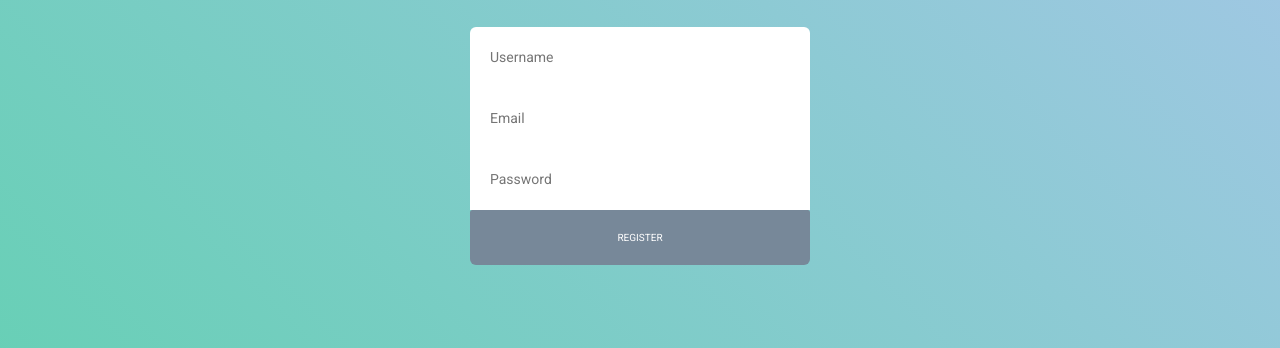
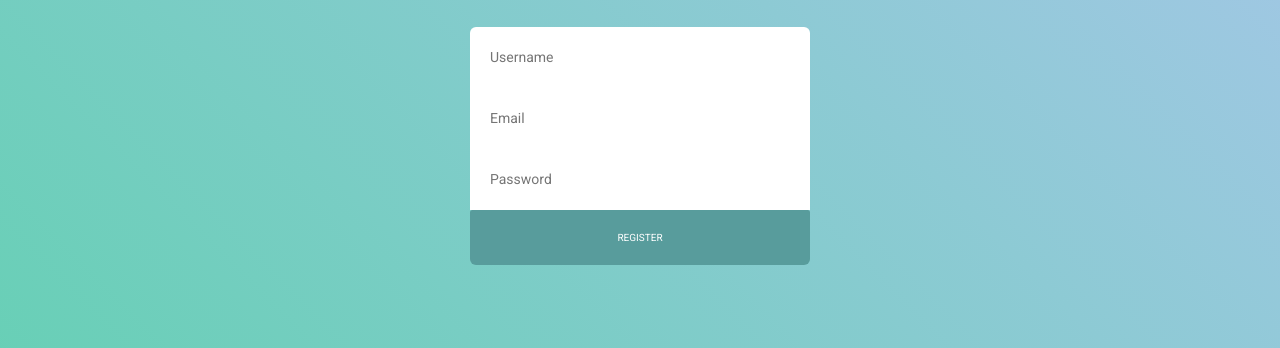
Before and after one commit to swet09/FULLSTACK-PROJECT, a website: page public/app/views/register.html in a window 1280 px wide. Shown: the part 452-800 px from the top of the page. Drawn offline with nearby package versions, Linux system fonts and the light colour scheme; files that its build step writes are made by us from their sources.

Commit message:
button bg changed

```diff
--- a/public/assets/css/register.css
+++ b/public/assets/css/register.css
@@ -82,11 +82,14 @@
   outline: 0;
   border: 0;
   color: white;
-    background: lightslategray;
+  background: white;
   cursor: pointer;
 
 }
-  .btn:hover {
+.btn-primary{
+  background: rgb(88, 156, 156);
+}
+.btn-primary:hover {
   background:darkslategray;
 
 }
```
Lines whose indentation alone changed are shown as unchanged.
